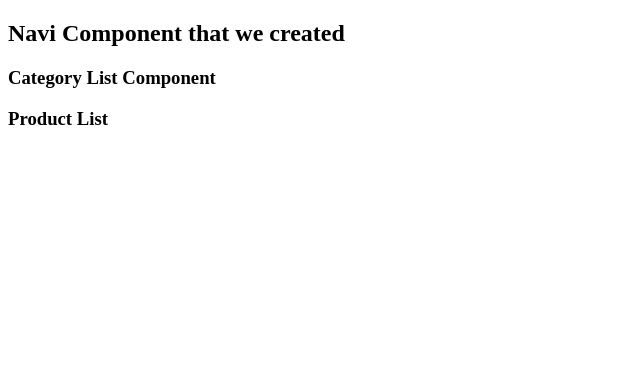
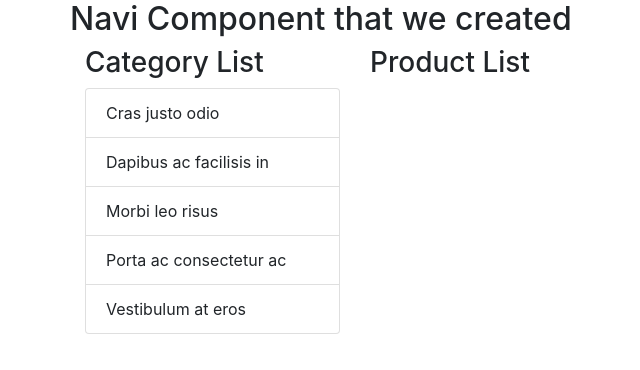
Before and after one commit to berkctezc/react_calismalar, a React (Create React App) app: page / in a window 1280 px wide. Shown: the top 370 px of the page, without its empty margins (0-640 px from the left). Built offline with nearby package versions, Linux system fonts and the light colour scheme.

Commit message:
reactstrap+bootstrap integrated and used

```diff
--- a/package.json
+++ b/package.json
@@ -6,6 +6,7 @@
     "@testing-library/jest-dom": "^4.2.4",
     "@testing-library/react": "^9.3.2",
     "@testing-library/user-event": "^7.1.2",
+    "bootstrap": "^4.4.1",
     "react": "^16.12.0",
     "react-dom": "^16.12.0",
     "react-scripts": "3.3.0",
--- a/src/App.js
+++ b/src/App.js
@@ -1,9 +1,11 @@
 import React from "react";
-import { Container, Row } from "reactstrap";
 
+//oluşturduğumuz componentleri kullanmak için import ediyoruz
 import Navi from "./Navi";
 import CategoryList from "./CategoryList";
 import ProductList from "./ProductList";
+
+import { Container, Row, Col } from "reactstrap"; //kullandığımız reactstrap özellikleri import edildi
 
 function App() {
   return (
@@ -13,8 +15,12 @@
           <Navi/>
         </Row>
         <Row>
+          <Col xs="3">
           <CategoryList />
+          </Col>
+          <Col xs="9">
           <ProductList />
+          </Col>
         </Row>
       </Container>
     </div>
--- a/src/CategoryList.js
+++ b/src/CategoryList.js
@@ -1,11 +1,19 @@
-import React, { Component } from 'react'
+import React, { Component } from "react";
+import { ListGroupItem, ListGroup } from "reactstrap"; //kullandigimiz reactstrap elementini kullanabilmek için importluyoruz
 
 export default class CategoryList extends Component {
-    render() {
-        return (
-            <div>
-                <h3>Category List Component</h3>
-            </div>
-        )
-    }
+  render() {
+    return (
+      <div>
+        <h3>Category List</h3>
+        <ListGroup>
+          <ListGroupItem>Cras justo odio</ListGroupItem>
+          <ListGroupItem>Dapibus ac facilisis in</ListGroupItem>
+          <ListGroupItem>Morbi leo risus</ListGroupItem>
+          <ListGroupItem>Porta ac consectetur ac</ListGroupItem>
+          <ListGroupItem>Vestibulum at eros</ListGroupItem>
+        </ListGroup>
+      </div>
+    );
+  }
 }
--- a/src/index.js
+++ b/src/index.js
@@ -2,7 +2,8 @@
 import ReactDOM from 'react-dom';
 import App from './App';
 import * as serviceWorker from './serviceWorker';
-//import bootstrap from 'bootstrap/dist/css/bootstrap.min.css';
+
+import 'bootstrap/dist/css/bootstrap.min.css'; //reactstrapde olmayan özellikler için bootstrap import ediliyor
 
 ReactDOM.render(<App />, document.getElementById('root'));
 
```
Also changed, not shown: 2 other files (tests, documents, lock files or other folders).
